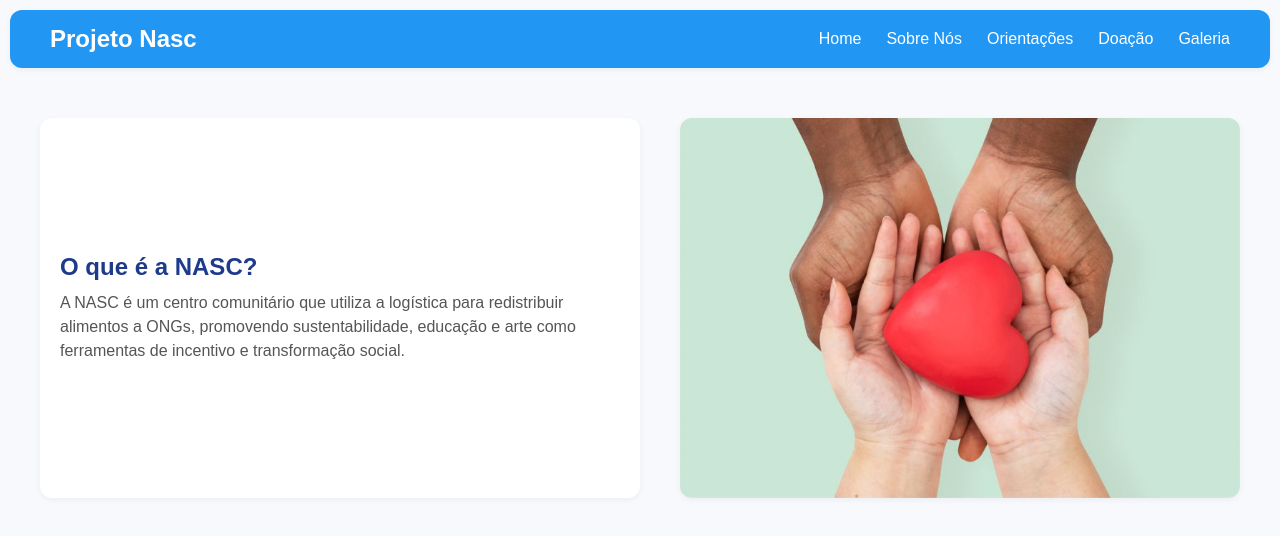
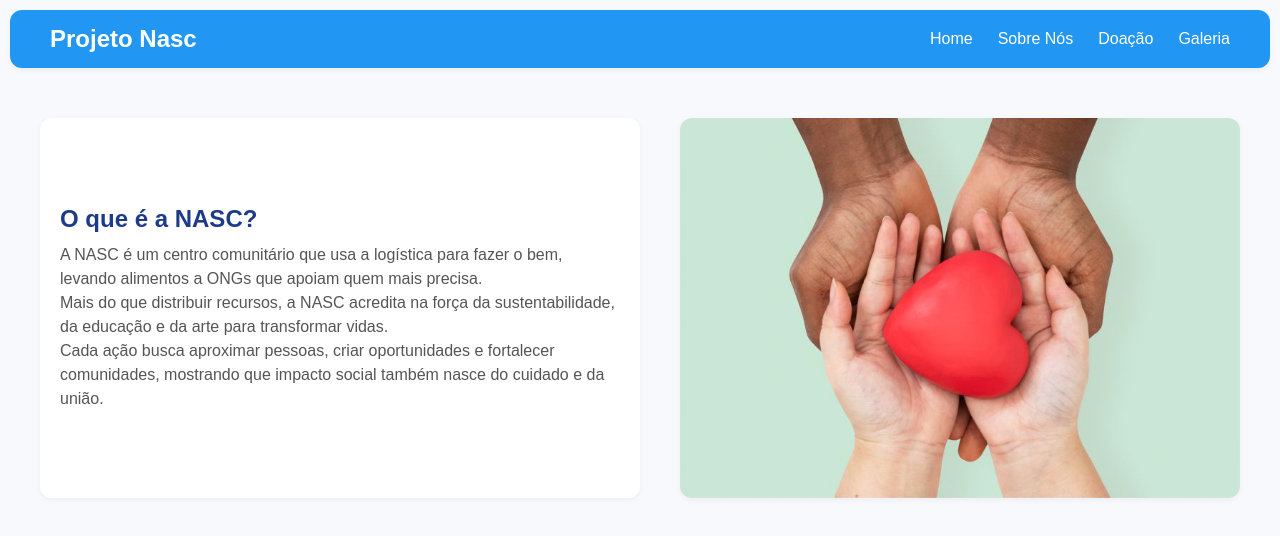
Before and after one commit to arrt7/nasc, a plain HTML site: page index.html in a window 1280 px wide. Drawn offline with Linux system fonts and the light colour scheme.

Commit message:
Fix navigation links and enhance NASC description
Updated navigation links and improved the description of NASC.

```diff
--- a/index.html
+++ b/index.html
@@ -14,9 +14,8 @@
         <ul>
             <li><a href="#">Home</a></li>
             <li><a href="quemsomos.html">Sobre Nós</a></li>
-            <li><a href="#">Orientações</a></li>
             <li><a href="doacao.html">Doação</a></li>
-            <li><a href="#">Galeria</a></li>
+            <li><a href="galeria.html">Galeria</a></li>
         </ul>
     </nav>
     <div class="menu-toggle" id="menu-toggle">&#9776;</div>
@@ -27,8 +26,11 @@
         <div class="sobre-nasc">
             <h2>O que é a NASC?</h2>
             <p>
-                A NASC é um centro comunitário que utiliza a logística para redistribuir alimentos a ONGs,
-                promovendo sustentabilidade, educação e arte como ferramentas de incentivo e transformação social.
+
+A NASC é um centro comunitário que usa a logística para fazer o bem, levando alimentos a ONGs que apoiam quem mais precisa.<br>
+Mais do que distribuir recursos, a NASC acredita na força da sustentabilidade, da educação e da arte para transformar vidas.<br>
+Cada ação busca aproximar pessoas, criar oportunidades e fortalecer comunidades, mostrando que impacto social também nasce do cuidado e da união.
+
             </p>
         </div>
         <div class="imagem-nasc">
```
